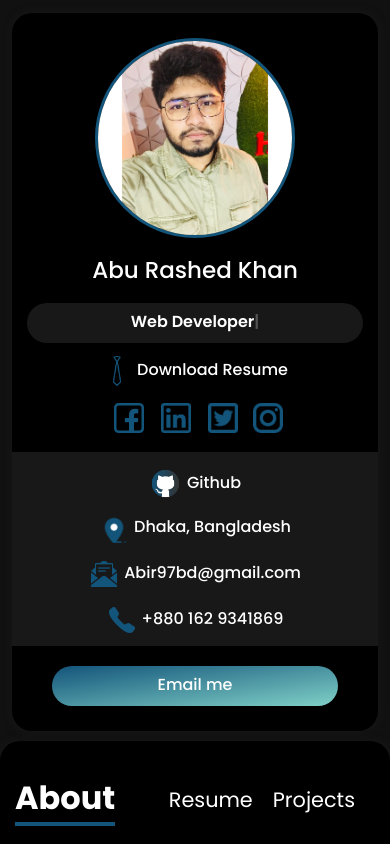
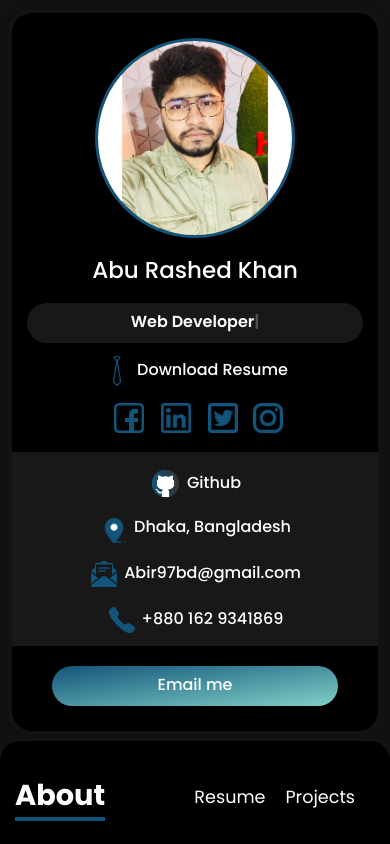
Before and after one commit to rashed-abir/abu-rashed-khan, a React (Create React App) app: page / in a window 390 px wide. Shown: the top 844 px of the page. Built offline with nearby package versions, Linux system fonts and the light colour scheme.

Commit message:
responsive

```diff
--- a/src/App.css
+++ b/src/App.css
@@ -377,3 +377,12 @@ a:hover {
     padding-bottom: 60px;
   }
 }
+
+@media only screen and (max-width: 400px) {
+  .navbar_item {
+    font-size: 1.1rem;
+  }
+  .navbar_active {
+    font-size: 1.8rem;
+  }
+}
```
